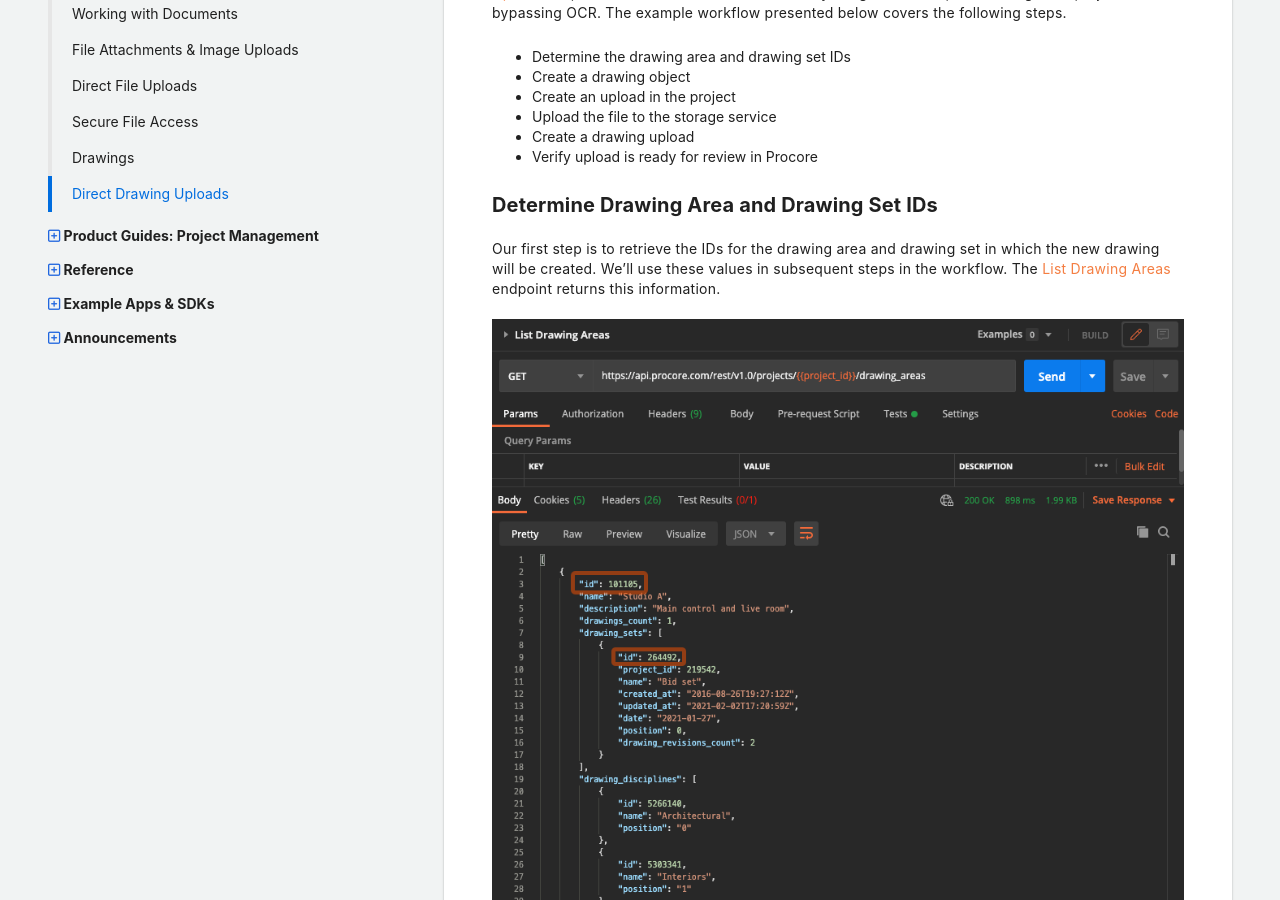
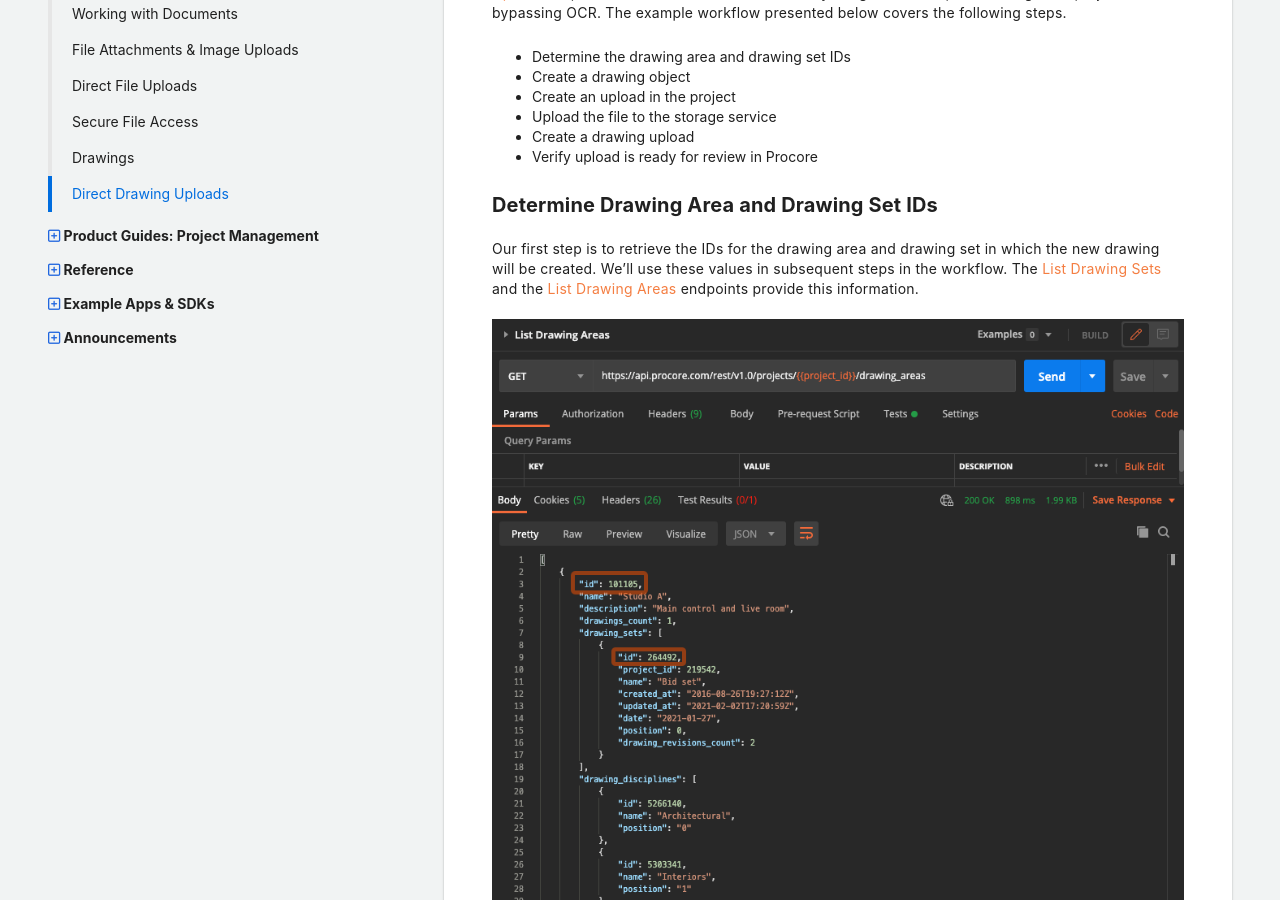
Before and after one commit to procore/documentation, a Jekyll site: the page built from tutorials/tutorial_direct_drawing_uploads.md, in a window 1280 px wide and 900 px high, scrolled down 358 px. Built offline with Jekyll 4.4.1, drawn with Linux system fonts in a browser that asks for light colours; comment, search, counter and statistics services are not loaded.

Commit message:
provide information about drawing set id fetching in direct drawing upload tutorial

```diff
--- a/tutorials/tutorial_direct_drawing_uploads.md
+++ b/tutorials/tutorial_direct_drawing_uploads.md
@@ -22,8 +22,8 @@ The example workflow presented below covers the following steps.
 ## Determine Drawing Area and Drawing Set IDs
 
 Our first step is to retrieve the IDs for the drawing area and drawing set in which the new drawing will be created.
-We'll use these values in subsequent steps in the workflow.
-The [List Drawing Areas](https://developers.procore.com/reference/rest/v1/drawings#list-drawing-areas) endpoint returns this information.
+We'll use these values in subsequent steps in the workflow. The [List Drawing Sets](https://developers.procore.com/reference/rest/drawings?version=latest#list-drawing-sets) and
+the [List Drawing Areas](https://developers.procore.com/reference/rest/v1/drawings#list-drawing-areas) endpoints provide this information.
 
 ![list-drawing-areas]({{ site.baseurl }}/assets/guides/drawing-area-id.png)
 
```
